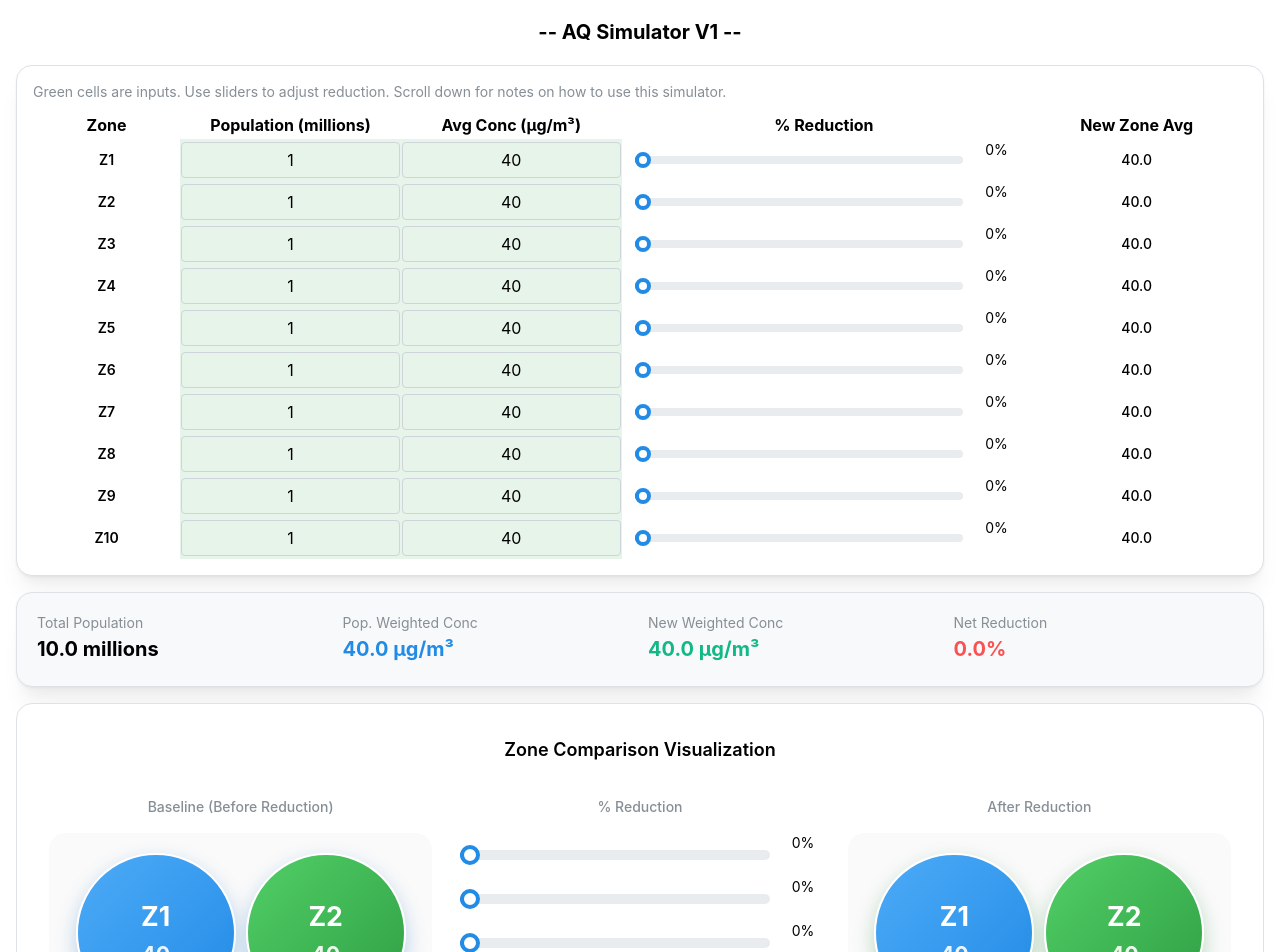
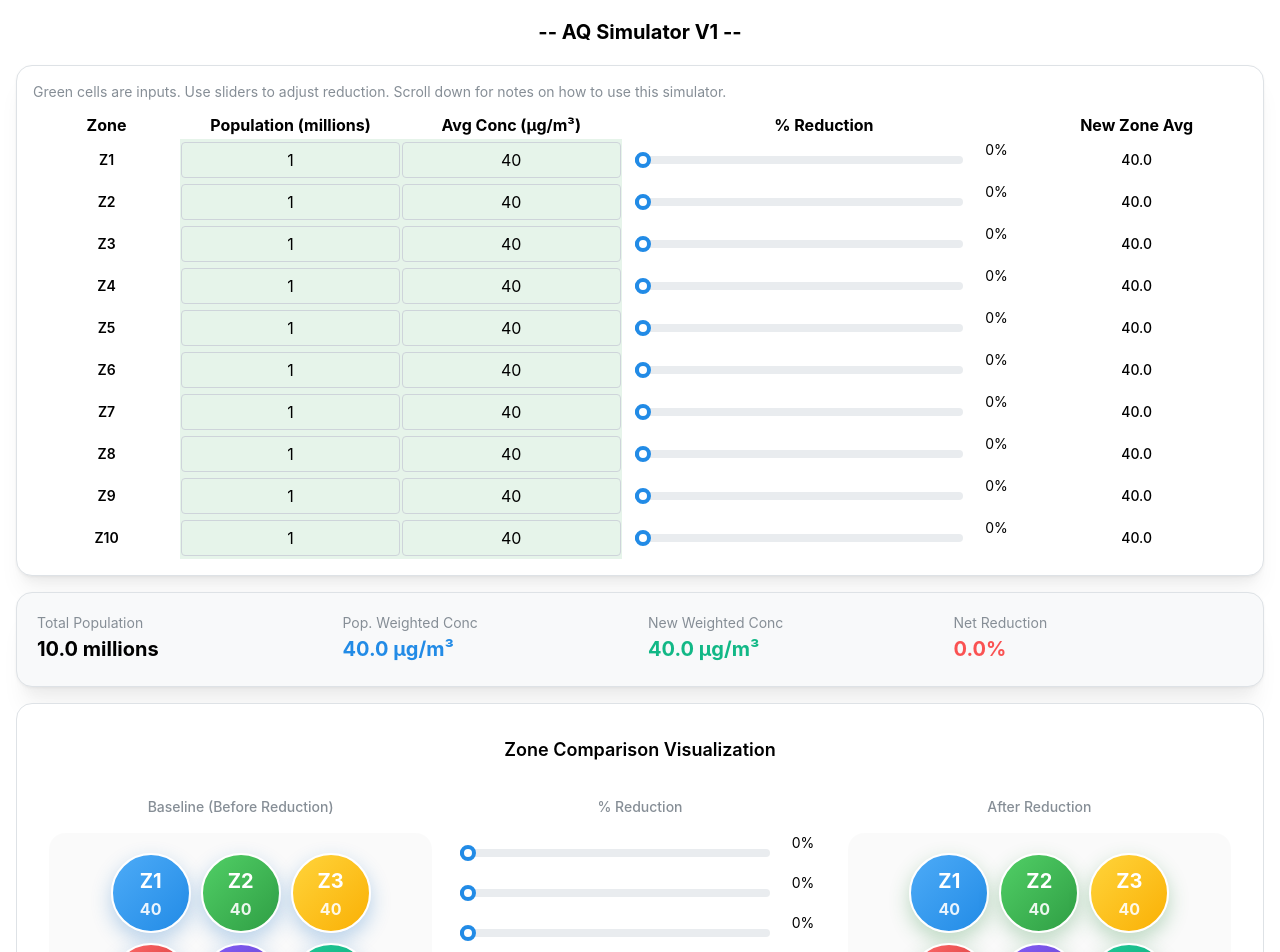
Before and after one commit to gaurabhkumarjha/AQ-Simualtor-V1, a React (Create React App) app: page / in a window 1280 px wide. Shown: the top 952 px of the page. Built offline with nearby package versions, Linux system fonts and the light colour scheme.

Commit message:
bubble size fix

```diff
--- a/src/Home/Home.jsx
+++ b/src/Home/Home.jsx
@@ -323,8 +323,8 @@ const Home = () => {
                       key={i}
                       title={`Z${i + 1} → ${value.toFixed(1)} µg/m³`}
                       style={{
-                        width: size,
-                        height: size,
+                        width: size/2,
+                        height: size/2,
                         borderRadius: "50%",
                         background: gradients[i % gradients.length],
                         //background: "linear-gradient(135deg, #74c0fc, #1971c2)",
@@ -334,7 +334,7 @@ const Home = () => {
                         justifyContent: "center",
                         color: "#fff",
                         fontWeight: "bold",
-                        fontSize: size / 6,
+                        fontSize: size / 8,
                         boxShadow: "0px 8px 20px rgba(25, 113, 194, 0.3)",
                         transition: "transform 0.3s ease",
                         cursor: "default",
@@ -374,8 +374,6 @@ const Home = () => {
                     max={99}
                     style={{ flex: 1 }}
                     m={'sm'}
-                    size={'lg'}
-
                   />
                   <Text size="sm" w={40}>
                     {zone.reduction}%
@@ -424,8 +422,8 @@ const Home = () => {
                       key={i}
                       title={`Z${i + 1} → ${newVal.toFixed(1)} µg/m³`}
                       style={{
-                        width: size,
-                        height: size,
+                        width: size/2,
+                        height: size/2,
                         borderRadius: "50%",
                         background: gradients[i % gradients.length],
                         display: newVal > 0 ? "flex" : "none",
@@ -434,7 +432,7 @@ const Home = () => {
                         justifyContent: "center",
                         color: "#fff",
                         fontWeight: "bold",
-                        fontSize: size / 6,
+                        fontSize: size / 8,
                         boxShadow: "0px 8px 20px rgba(43, 138, 62, 0.3)",
                         transition: "transform 0.3s ease",
                         cursor: "default",
```
